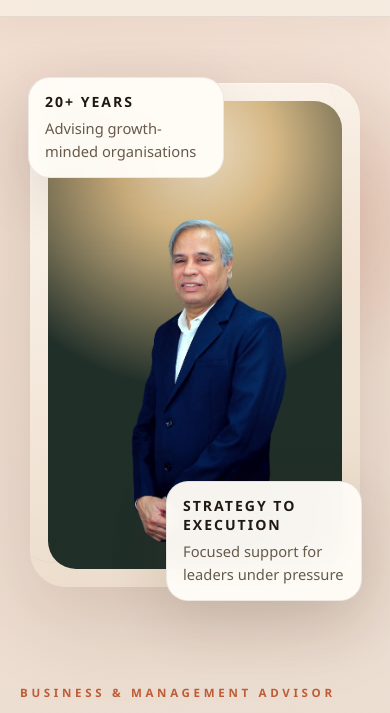
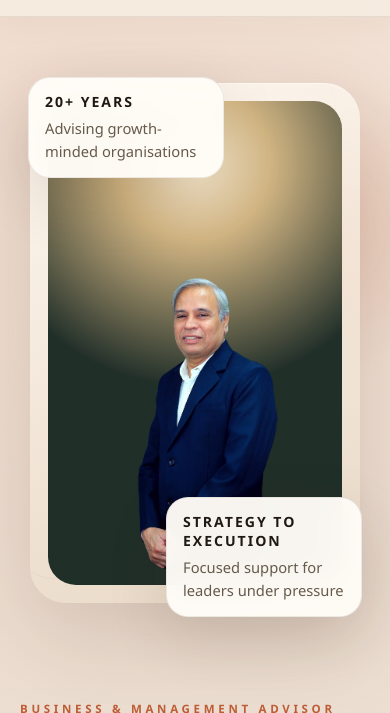
Before and after one commit to yogeshkdesai-lgtm/yogesh-website-live, a plain HTML site: page index.html in a window 390 px wide. Shown: the part 72-785 px from the top of the page. Drawn offline with Linux system fonts and the light colour scheme; no server answers.

Commit message:
Refine portrait with more negative space

```diff
--- a/styles.css
+++ b/styles.css
@@ -345,7 +345,7 @@ textarea {
 
 .portrait-frame {
   position: relative;
-  min-height: 720px;
+  min-height: 760px;
   border-radius: 36px;
   padding: 18px;
   overflow: hidden;
@@ -368,12 +368,12 @@ textarea {
   position: relative;
   z-index: 1;
   width: 100%;
-  height: 690px;
+  height: 720px;
   object-fit: contain;
-  object-position: center 92%;
+  object-position: center bottom;
   border-radius: 28px;
-  transform: scale(1.08);
-  transform-origin: center 88%;
+  transform: scale(0.82);
+  transform-origin: center bottom;
 }
 
 .portrait-stage {
@@ -381,7 +381,7 @@ textarea {
   inset: 18px;
   border-radius: 28px;
   background:
-    radial-gradient(circle at 50% 10%, rgba(255, 241, 217, 0.98), rgba(233, 198, 142, 0.9) 18%, rgba(33, 47, 41, 0.95) 54%),
+    radial-gradient(circle at 50% 13%, rgba(255, 241, 217, 0.98), rgba(233, 198, 142, 0.88) 17%, rgba(33, 47, 41, 0.95) 50%),
     linear-gradient(180deg, #253831 0%, #172520 100%);
 }
 
@@ -412,13 +412,13 @@ textarea {
 }
 
 .floating-card-top {
-  top: 20px;
-  left: -8px;
+  top: 26px;
+  left: -18px;
 }
 
 .floating-card-bottom {
-  right: -18px;
-  bottom: 22px;
+  right: -32px;
+  bottom: 30px;
   max-width: 250px;
 }
 
@@ -790,13 +790,13 @@ textarea {
   }
 
   .portrait-frame {
-    min-height: 620px;
+    min-height: 660px;
   }
 
   .hero-image {
-    height: 592px;
-    transform: scale(1.04);
-    transform-origin: center 88%;
+    height: 620px;
+    transform: scale(0.86);
+    transform-origin: center bottom;
   }
 
   .floating-card-top {
@@ -821,13 +821,13 @@ textarea {
   }
 
   .portrait-frame {
-    min-height: 500px;
+    min-height: 520px;
   }
 
   .hero-image {
-    height: 468px;
-    transform: scale(1.02);
-    transform-origin: center 88%;
+    height: 484px;
+    transform: scale(0.92);
+    transform-origin: center bottom;
   }
 
   .section,
```
